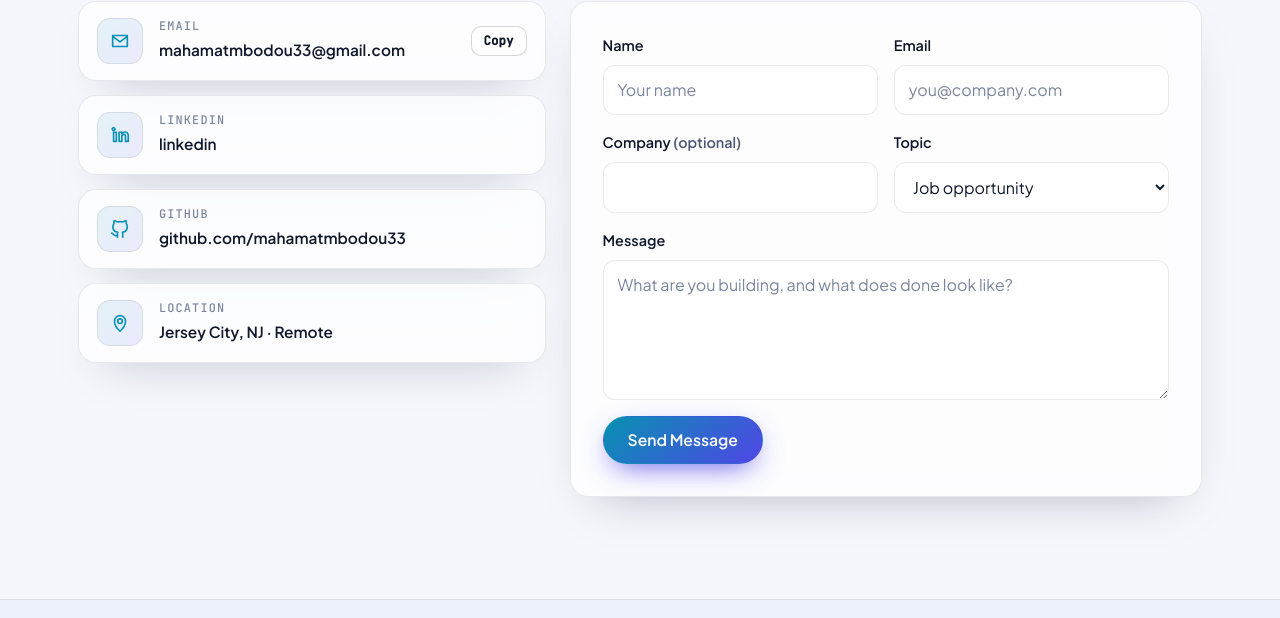
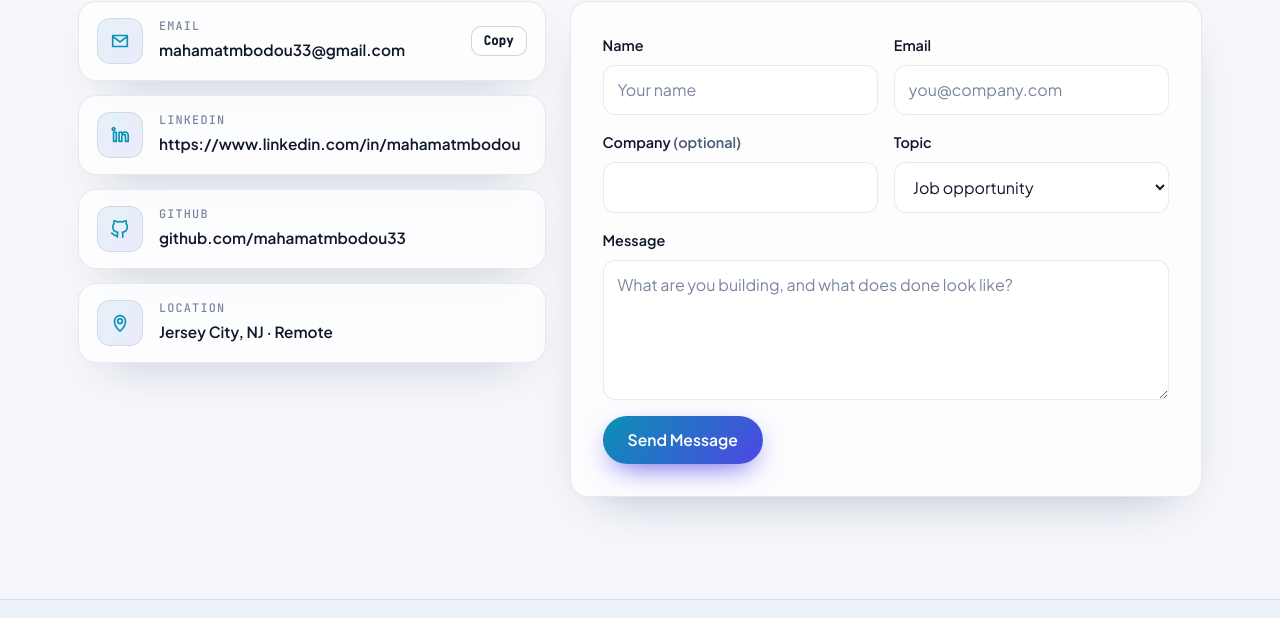
Before and after one commit to mahamatmbodou33/portfolio-site, a plain HTML site: page site/index.html in a window 1280 px wide. Shown: the part 7440-8058 px from the top of the page. Drawn offline with Linux system fonts and the light colour scheme.

Commit message:
update social media

```diff
--- a/site/index.html
+++ b/site/index.html
@@ -673,7 +673,7 @@
                 </svg></span>
               <div>
                 <p class="c-card__k">LinkedIn</p><a class="c-card__v" href="https://www.linkedin.com/in/mahamatmbodou/"
-                  rel="noopener" target="_blank">linkedin</a>
+                  rel="noopener" target="_blank">https://www.linkedin.com/in/mahamatmbodou</a>
               </div>
             </li>
             <li class="c-card glass">
```
